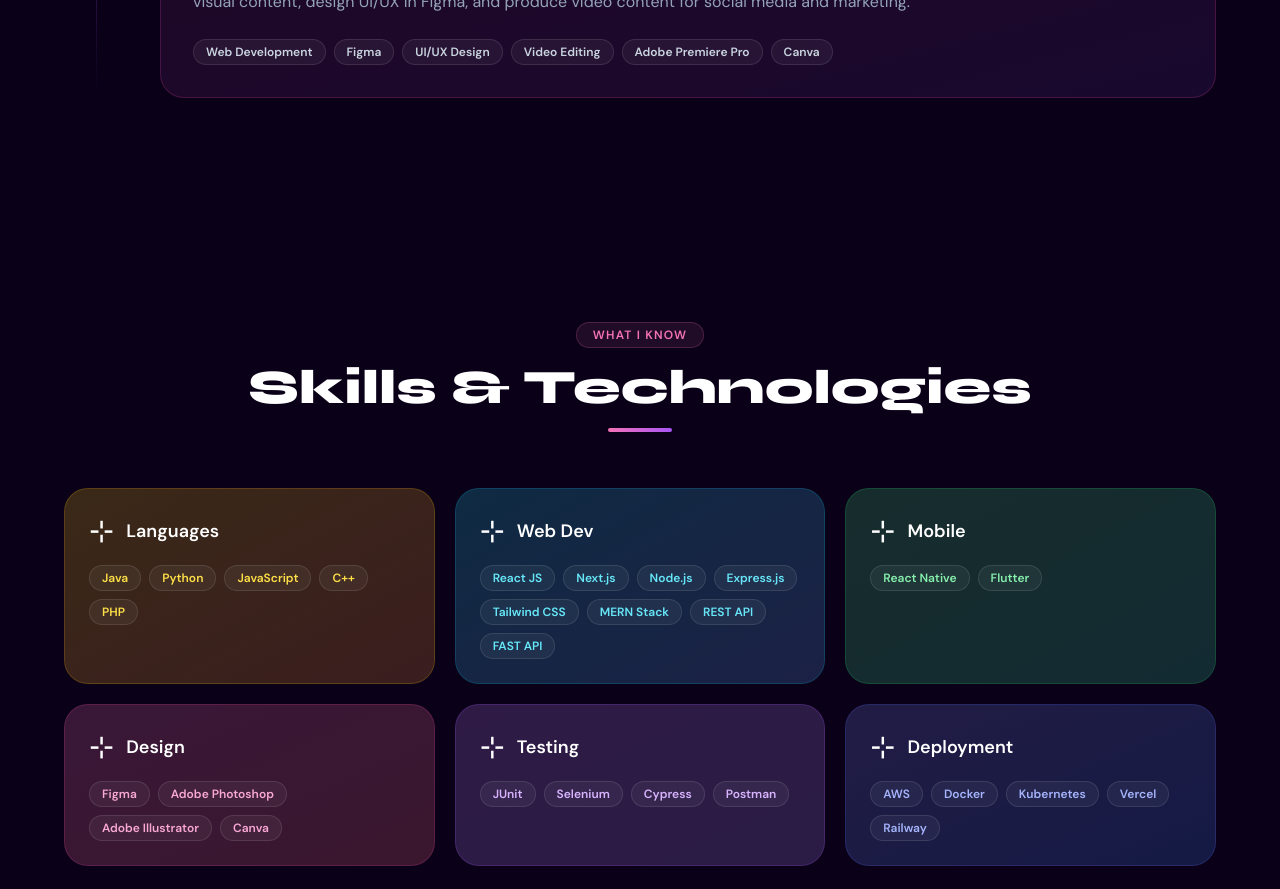
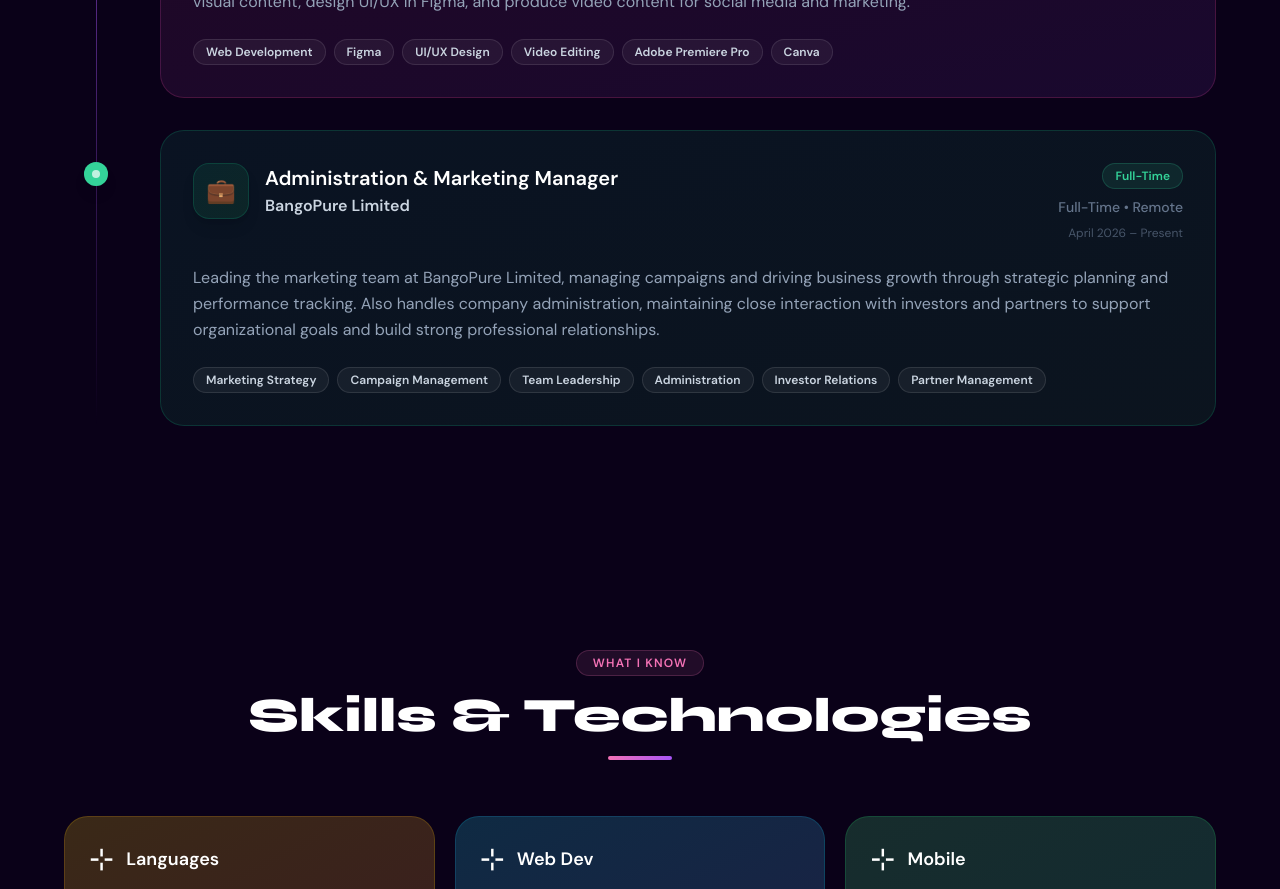
Before and after one commit to maryamtahirexe/portfolio, a React (Create React App) app: page / in a window 1280 px wide. Shown: the part 1560-2449 px from the top of the page. Built offline with nearby package versions, Linux system fonts and the light colour scheme.

Commit message:
Add BangoPure Limited job experience
Added a new job entry for BangoPure Limited as Administration & Marketing Manager, including role details and skills.

```diff
--- a/src/App.js
+++ b/src/App.js
@@ -241,6 +241,29 @@
       "Canva",
     ],
   },
+  {
+  company: "BangoPure Limited",
+  role: "Administration & Marketing Manager",
+  duration: "Full-Time • Remote",
+  year: "April 2026 – Present",
+  type: "Full-Time",
+  typeColor: "text-emerald-400 bg-emerald-400/10 border-emerald-400/20",
+  gradient: "from-emerald-500/10 to-green-500/10",
+  border: "border-emerald-500/20",
+  glow: "shadow-emerald-900/20",
+  accent: "bg-emerald-400",
+  icon: "💼",
+  description:
+    "Leading the marketing team at BangoPure Limited, managing campaigns and driving business growth through strategic planning and performance tracking. Also handles company administration, maintaining close interaction with investors and partners to support organizational goals and build strong professional relationships.",
+  skills: [
+    "Marketing Strategy",
+    "Campaign Management",
+    "Team Leadership",
+    "Administration",
+    "Investor Relations",
+    "Partner Management",
+  ],
+},
 ];
 
 function Experience() {
@@ -433,7 +456,7 @@
     color: "from-purple-500/10 to-violet-500/10",
     border: "border-purple-500/20",
     accent: "text-purple-400",
-    repo: "https://github.com/maryamtahirexe/literera.git",
+    repo: "https://github.com/maryamtahirexe/LiterEraComplete.git",
   },
   {
   title: "BeansSprout – Full-Stack Food Ordering App",
```
